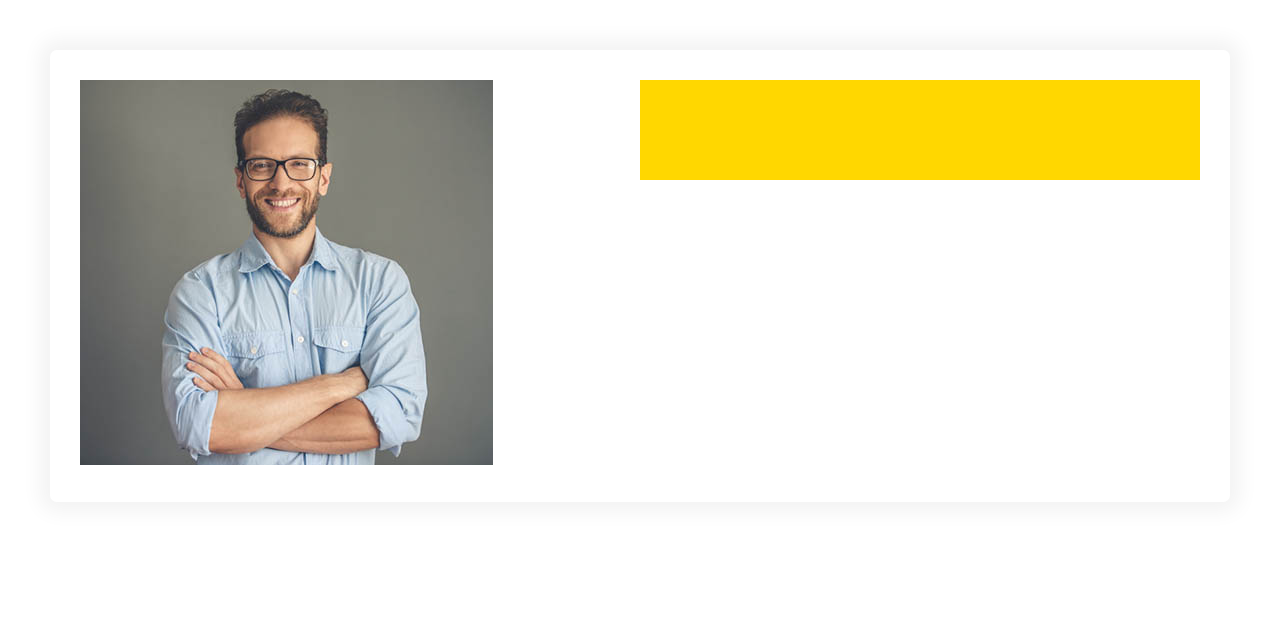
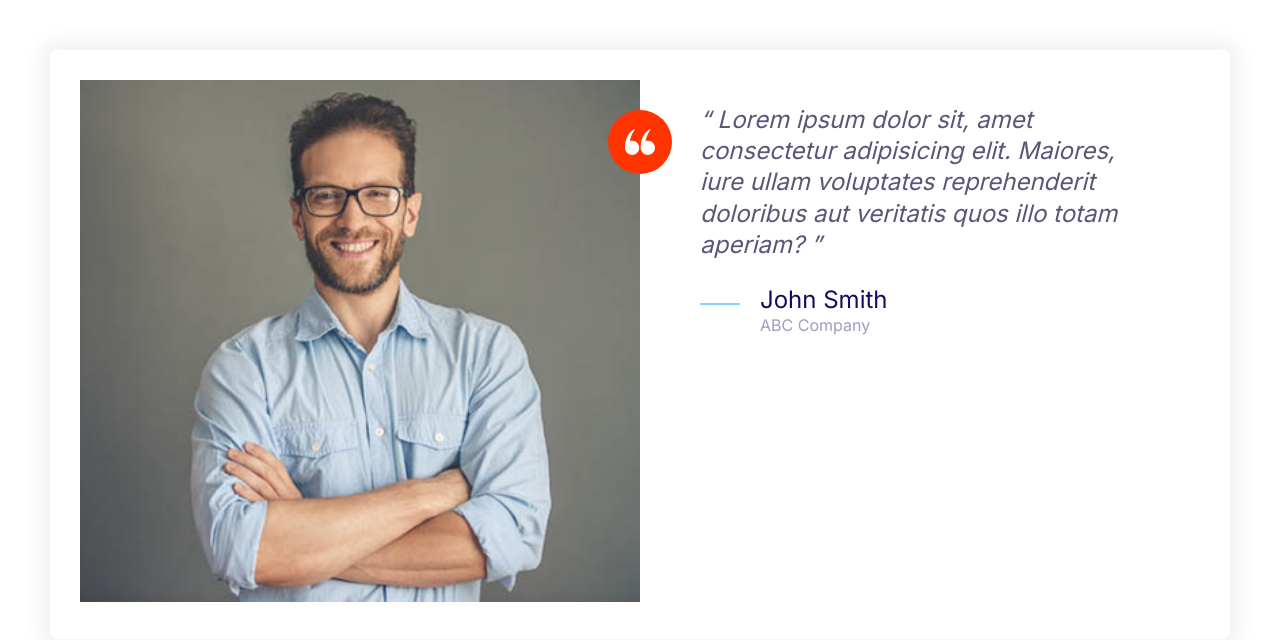
Before and after one commit to Chxshire22/Sample-Website-Frontend-Only, a plain HTML site: page index.html in a window 1280 px wide. Drawn offline with Linux system fonts and the light colour scheme.

Commit message:
added testimonial in html

```diff
--- a/css/style.css
+++ b/css/style.css
@@ -168,7 +168,7 @@
 }
 
 .icon--white {
-  fill: #fff;
+	fill: #ffff;
 }
 
 .icon-container {
@@ -412,15 +412,15 @@
 	line-height: 1.3;
 }
 
-.quote__text::before{
+.quote__text::before {
 	content: open-quote;
 }
 
-.quote__text::after{
+.quote__text::after {
 	content: close-quote;
 }
 
-.quote__author{
+.quote__author {
 	font-size: 3rem;
 	font-weight: 500;
 	font-style: normal;
@@ -428,54 +428,73 @@
 	/* font-family: ; */
 }
 
-.quote__organization{
+.quote__organization {
 	color: var(--color-headings);
 	opacity: 0.4;
 	font-size: 2rem;
 	font-style: normal;
 }
 
-.quote__line{
+.quote__line {
 	position: relative;
 	bottom: 10px;
 }
 
-@media screen and (min-width:1024px) {
-  .quote{
+@media screen and (min-width: 1024px) {
+	.quote {
 		font-size: 2rem;
 	}
-  .quote__author{
+	.quote__author {
 		font-size: 2.4rem;
 	}
-  .quote__organization{
+	.quote__organization {
 		font-size: 1.6rem;
 	}
 }
 
 /* grids */
 
-.grid{
+.grid {
 	display: grid;
-
 }
 
-@media screen and (min-width:768px) {
-  .grid--1x2{
+@media screen and (min-width: 768px) {
+	.grid--1x2 {
 		grid-template-columns: repeat(2, 1fr);
 	}
 }
-@media screen and (min-width:1024px) {
-  .grid--1x3{
+@media screen and (min-width: 1024px) {
+	.grid--1x3 {
 		grid-template-columns: repeat(3, 1fr);
 	}
 }
 
 /* testimonial */
 
-.testimonial{
+.testimonial {
 	padding: 3rem;
 }
 
-.testimonial__image > imgc {
+.testimonial__image {
+	position: relative;
+}
+
+.testimonial__image > img {
 	width: 100%;
 }
+
+.testimonial__image > .icon-container {
+	position: absolute;
+	top: 3rem;
+	right: -32px;
+}
+
+@media screen and (min-width: 768px) {
+	.testimonial .quote,
+	.testimonial .quote__author {
+		font-size: 2.4rem;
+	}
+	.testimonial .quote {
+		margin-left: 6rem;
+	}
+}
--- a/index.html
+++ b/index.html
@@ -17,9 +17,40 @@
 		<div class="card testimonial">
 			<div class="grid grid--1x2">
 				<div class="testimonial__image">
-          <img src="images/testimonial.jpg" alt="A happy smiling customer" />
+					<img
+						src="images/testimonial.jpg"
+						alt="A happy smiling customer"
+					/>
+					<span class="icon-container icon-container--accent">
+						<svg class="icon icon--white icon--small">
+							<use xlink:href="images/sprite.svg#quotes"></use>
+						</svg>
+					</span>
 				</div>
-        <div style="height: 100px; background: gold"></div>
+				<blockquote class="quote">
+					<p class="quote__text">
+						Lorem ipsum dolor sit, amet consectetur adipisicing
+						elit. Maiores, iure ullam voluptates reprehenderit
+						doloribus aut veritatis quos illo totam aperiam?
+					</p>
+					<footer>
+						<div class="media">
+							<div class="media__image">
+								<svg class="icon icon--primary quote__line">
+									<use
+										xlink:href="images/sprite.svg#line"
+									></use>
+								</svg>
+							</div>
+							<div class="media__body">
+								<h3 class="media__title quote__author">
+									John Smith
+								</h3>
+								<p class="quote__organization">ABC Company</p>
+							</div>
+						</div>
+					</footer>
+				</blockquote>
 			</div>
 		</div>
 	</body>
```
Lines whose indentation alone changed are shown as unchanged.
